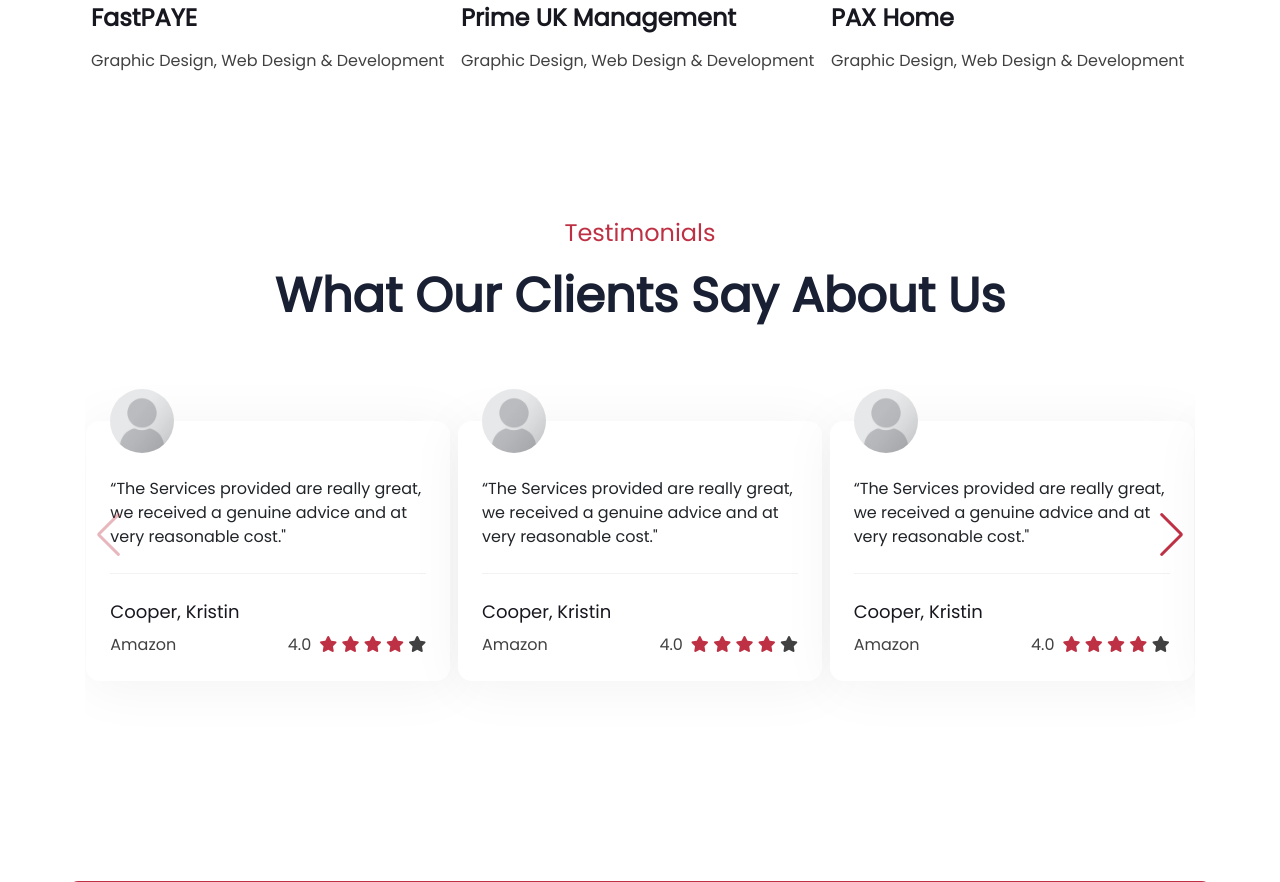
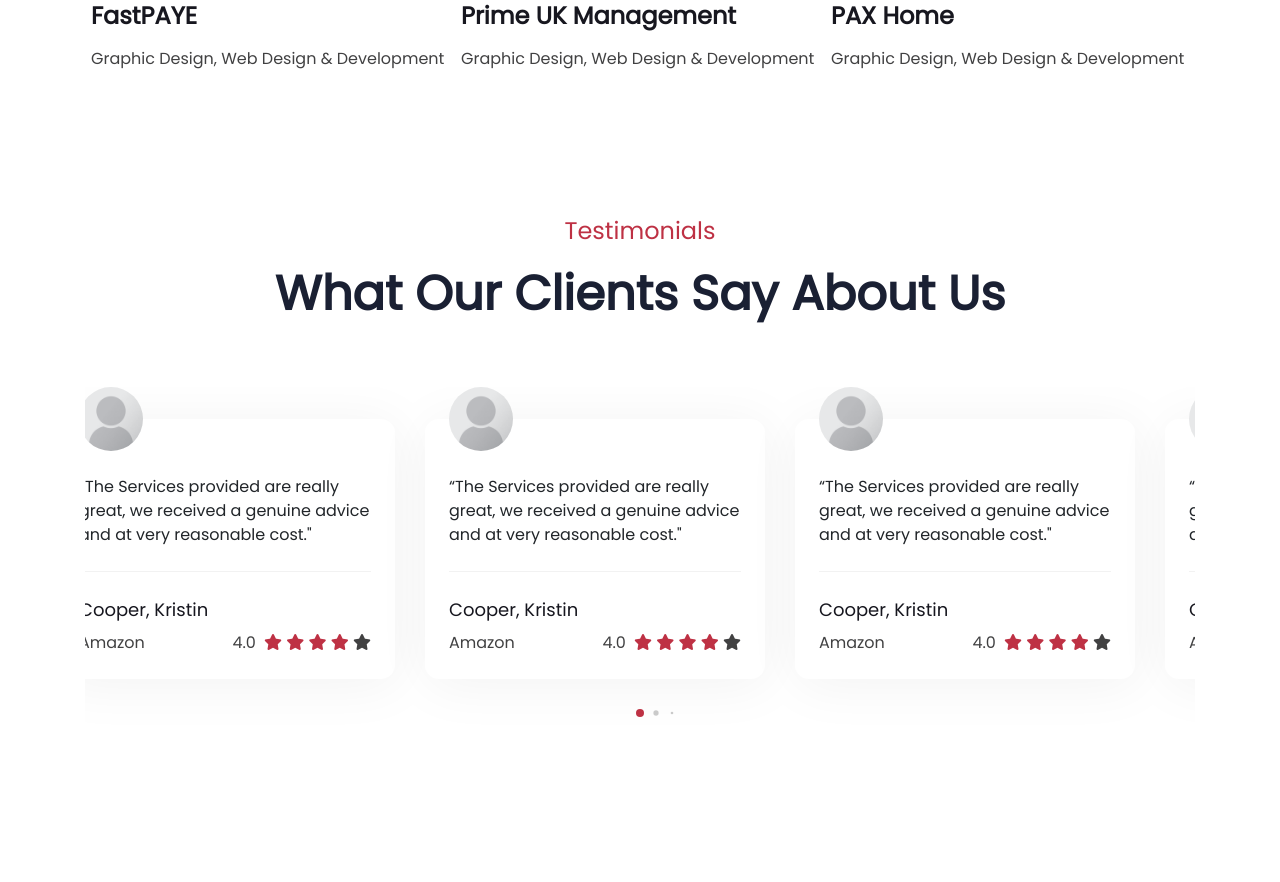
Before and after one commit to al-wazny/portfolio, a PHP site: page / in a window 1280 px wide. Shown: the part 2549-3431 px from the top of the page. Run offline with PHP 8.4, Linux system fonts and the light colour scheme; some libraries are stand-ins or nearby versions.

Commit message:
feat: Make a carousel slider for testimonials and remove the gap between the cards

```diff
--- a/assets/css/abstract/grid.scss
+++ b/assets/css/abstract/grid.scss
@@ -7,6 +7,16 @@
     grid-template-columns: repeat(2, 1fr);
   }
 
+  @media (min-width: 992px) and (max-width: 1200px) {
+    > *:nth-of-type(odd) {
+      margin-left: auto;
+    }
+
+    > *:nth-of-type(even) {
+      margin-right: auto;
+    }
+  }
+
   @media (min-width: 1200px) {
     grid-template-columns: repeat(3, 1fr);
   }
--- a/assets/css/components/testimonial.scss
+++ b/assets/css/components/testimonial.scss
@@ -1,23 +1,6 @@
 $client-img-height: 64px;
 $testimonial-shadow: 3px 5px 55px 2px rgba(0, 0, 0, 0.05);
-$testimonial-width: 364px;
-$testimonial-seperator: 1px solid #F2F2F2;;
-
-
-.mySwiper {
-    overflow-y: visible !important;
-    overflow-x: clip !important;
-
-    .swiper-slide {
-        background-color: transparent !important;
-    }
-
-    .swiper-button-next,
-    .swiper-button-prev {
-        color: $primary-color;
-    }
-}
-
+$testimonial-seperator: 1px solid #f2f2f2;
 
 .testimonial-wrapper {
   margin: 0 auto;
--- a/assets/css/index.css
+++ b/assets/css/index.css
@@ -42,22 +42,18 @@
     grid-template-columns: repeat(2, 1fr);
   }
 }
+@media (min-width: 992px) and (max-width: 1200px) {
+  .grid > *:nth-of-type(odd) {
+    margin-left: auto;
+  }
+  .grid > *:nth-of-type(even) {
+    margin-right: auto;
+  }
+}
 @media (min-width: 1200px) {
   .grid {
     grid-template-columns: repeat(3, 1fr);
   }
-}
-
-.mySwiper {
-  overflow-y: visible !important;
-  overflow-x: clip !important;
-}
-.mySwiper .swiper-slide {
-  background-color: transparent !important;
-}
-.mySwiper .swiper-button-next,
-.mySwiper .swiper-button-prev {
-  color: #BE3144;
 }
 
 .testimonial-wrapper {
@@ -78,7 +74,7 @@
   padding-top: 2rem;
   padding-bottom: 1.5rem;
   margin-bottom: 1.5rem;
-  border-bottom: 1px solid #F2F2F2;
+  border-bottom: 1px solid #f2f2f2;
 }
 .testimonial-wrapper .testimonial-footer .author {
   font-size: 1.125rem;
@@ -375,9 +371,12 @@ footer .contact-col .social-media svg:first-of-type {
   color: white;
 }
 #bootstrap-overrides .card {
-  max-width: 364px;
+  max-width: 340px;
   padding: 1.5rem;
   border: none;
+}
+#bootstrap-overrides .swiper-pagination-bullet-active {
+  background-color: #BE3144;
 }
 
 body {
--- a/assets/css/index.scss
+++ b/assets/css/index.scss
@@ -11,5 +11,5 @@
 @import "./layout/index.scss";
 
 body {
-    font-family: 'Poppins', sans-serif;
+  font-family: "Poppins", sans-serif;
 }
--- a/assets/css/layout/index.scss
+++ b/assets/css/layout/index.scss
@@ -34,12 +34,12 @@
   }
 
   .card {
-        max-width: 364px;
+    max-width: 340px;
     padding: $space-m;
     border: none;
   }
 
-    // .row {
-    //     flex-wrap: nowrap;
-    // }
+  .swiper-pagination-bullet-active {
+    background-color: $primary-color;
   }
+}
--- a/assets/js/app.js
+++ b/assets/js/app.js
@@ -7,54 +7,104 @@ const observer = new IntersectionObserver((entries) => {
         entry.target.classList.remove("show");
       }
     }
-    })
+  });
 });
 
+const hiddenElements = document.querySelectorAll(".hidden");
 
-const hiddenElements = document.querySelectorAll('.hidden');
+hiddenElements.forEach((element) => observer.observe(element));
 
-hiddenElements.forEach(element => observer.observe(element));
-
-const counters = document.querySelectorAll('.count');
+const counters = document.querySelectorAll(".count");
 const speed = 100;
 
-counters.forEach( counter => {
-    counter.setAttribute('data', counter.innerText);
+counters.forEach((counter) => {
+  counter.setAttribute("data", counter.innerText);
   counter.innerText = 0;
 
   const animate = () => {
-        const value = +counter.getAttribute('data');
+    const value = +counter.getAttribute("data");
     const data = +counter.innerText;
 
     const time = value / speed;
 
-        if(data < value) {
+    if (data < value) {
       counter.innerText = Math.ceil(data + time);
       setTimeout(animate, 10);
     } else {
       counter.innerText = value + "+";
     }
-    }
+  };
 
   animate();
 });
 
-var swiper = new Swiper(".mySwiper", {
-    slidesPerView: 1,
-    spaceBetween: 10,
-
+jQuery(document).ready(function () {
+  jQuery(".swiper-container").each(function () {
+    var swiperThis = jQuery(this);
+    var loopLength = swiperThis.data("slides-per-view");
+    var divLength = jQuery(this).find("div.swiper-slide").length;
+    var nextbtn = swiperThis
+      .closest(".swiper-btns")
+      .find(".carousel__btn_next");
+    var prevbtn = swiperThis
+      .closest(".swiper-btns")
+      .find(".carousel__btn_prev");
+    var sPagination = swiperThis
+      .closest(".swiper-cpagination")
+      .find(".carousel__pagination");
+    if (divLength >= loopLength) {
+      var locoSwiper = new Swiper(swiperThis, {
+        slidesPerView: swiperThis.data("slides-per-view"),
+        observer: true,
+        observeParents: true,
+        spaceBetween: swiperThis.data("space-between"),
+        loop: swiperThis.data("loop"),
+        clickable: swiperThis.data("click"),
+        centeredSlides: swiperThis.data("center-slide"),
+        freeMode: swiperThis.data("free-mode"),
+        effect: swiperThis.data("effect"),
+        autoHeight: swiperThis.data("auto-height"),
+        autoplay: swiperThis.data("auto-play"),
+        pagination: {
+          el: sPagination,
+          clickable: true,
+          dynamicBullets: swiperThis.data("dynamic-bullets"),
+        },
+        navigation: {
+          nextEl: nextbtn,
+          prevEl: prevbtn,
+        },
+        scrollbar: {
+          container: swiperThis,
+          hide: true,
+        },
         breakpoints: {
-        991: {
-            slidesPerView: 2,
+          // when window width is >= 320px
+          320: {
+            slidesPerView: swiperThis.data("spvxs"),
+            spaceBetween: swiperThis.data("space-between"),
+          },
+          // when window width is >= 576px
+          576: {
+            slidesPerView: swiperThis.data("spvsm"),
+            spaceBetween: swiperThis.data("space-between"),
+          },
+          // when window width is >= 768px
+          768: {
+            slidesPerView: swiperThis.data("spvmd"),
+            spaceBetween: swiperThis.data("space-between"),
+          },
+          // when window width is >= 992px
+          992: {
+            slidesPerView: swiperThis.data("spvlg"),
+            spaceBetween: swiperThis.data("space-between"),
           },
           1200: {
-            slidesPerView: 3,
-            spaceBetween: 5
-        }
+            slidesPerView: swiperThis.data("spvxl"),
+            spaceBetween: swiperThis.data("space-between"),
           },
-
-    navigation: {
-      nextEl: ".swiper-button-next",
-      prevEl: ".swiper-button-prev",
         },
       });
+    }
+  });
+});
--- a/index.php
+++ b/index.php
@@ -11,7 +11,7 @@
     <link rel="stylesheet" href="https://cdnjs.cloudflare.com/ajax/libs/font-awesome/4.7.0/css/font-awesome.min.css">
     <link rel="stylesheet" href="https://cdn.jsdelivr.net/npm/bootstrap@4.3.1/dist/css/bootstrap.min.css" integrity="sha384-ggOyR0iXCbMQv3Xipma34MD+dH/1fQ784/j6cY/iJTQUOhcWr7x9JvoRxT2MZw1T" crossorigin="anonymous">
     <link rel="stylesheet" href="../assets/css/index.css">
-    <link rel="stylesheet" href="https://cdn.jsdelivr.net/npm/swiper@9/swiper-bundle.min.css" />
+    <link rel="stylesheet" href="https://cdnjs.cloudflare.com/ajax/libs/Swiper/5.2.0/css/swiper.min.css">
     <title>Document</title>
 </head>
 <body id="bootstrap-overrides">
@@ -125,72 +125,66 @@
             </div>
         </section>
 
-        <section class="hidden" id="testimonials">
+
+        <section class="hidden swiper-cpagination" id="testimonials">
             <div class="container">
                 <p class="title">Testimonials</p>
                 <h2>What Our Clients Say About Us</h2>
-                <div class="swiper mySwiper">
-                    <div class="swiper-wrapper">
-                        <div class="swiper-slide">
-                            <?= testimonial(
+                <div class="swiper-container swiper-container-horizontal loco_listing__carousel" data-slides-per-view="3" data-space-between="30" data-loop="true" data-click="false" data-spvxs="1" data-center-xs-slide="true" data-spvsm="auto" data-spvmd="2" data-spvlg="3" data-spvxl="3" data-dynamic-bullets="true" data-free-mode="true">
+                    <div class="swiper-wrapper pb-5">
+                        <?=
+                        testimonial(
                             "../assets/img/placeholder-user.png",
                             "The Services provided are really great, we received a genuine advice and at very reasonable cost.",
                             "Cooper, Kristin",
                             "Amazon",
                             4
-                           ); ?>
-                        </div>
-                        <div class="swiper-slide">
-                            <?= testimonial(
+                        );
+                        testimonial(
                             "../assets/img/placeholder-user.png",
                             "The Services provided are really great, we received a genuine advice and at very reasonable cost.",
                             "Cooper, Kristin",
                             "Amazon",
                             4
-                           ); ?>
-                        </div>
-                        <div class="swiper-slide">
-                            <?= testimonial(
+                        );
+                        testimonial(
                             "../assets/img/placeholder-user.png",
                             "The Services provided are really great, we received a genuine advice and at very reasonable cost.",
                             "Cooper, Kristin",
                             "Amazon",
                             4
-                           ); ?>
-                        </div>
-                        <div class="swiper-slide">
-                            <?= testimonial(
+                        );
+                        testimonial(
                             "../assets/img/placeholder-user.png",
                             "The Services provided are really great, we received a genuine advice and at very reasonable cost.",
                             "Cooper, Kristin",
                             "Amazon",
                             4
-                           ); ?>
-                        </div>
-                        <div class="swiper-slide">
-                            <?= testimonial(
+                        );
+                        testimonial(
                             "../assets/img/placeholder-user.png",
                             "The Services provided are really great, we received a genuine advice and at very reasonable cost.",
                             "Cooper, Kristin",
                             "Amazon",
                             4
-                           ); ?>
-                        </div>
-                        <div class="swiper-slide">
-                            <?= testimonial(
+                        );
+                        testimonial(
                             "../assets/img/placeholder-user.png",
                             "The Services provided are really great, we received a genuine advice and at very reasonable cost.",
                             "Cooper, Kristin",
                             "Amazon",
                             4
-                            ); ?>
+                        );
+                        testimonial(
+                            "../assets/img/placeholder-user.png",
+                            "The Services provided are really great, we received a genuine advice and at very reasonable cost.",
+                            "Cooper, Kristin",
+                            "Amazon",
+                            4
+                        );
+                        ?>
                     </div>
-
-                    </div>
-                    <div class="swiper-pagination"></div>
-
-                    <div class="swiper-button-prev"></div>
-                    <div class="swiper-button-next"></div>
+                    <div class="swiper-pagination loco_carousel__pagination carousel__pagination"></div>
                 </div>
             </div>
         </section>
@@ -212,8 +206,12 @@
 
     <?= footer() ?>
 
+    <script src="https://cdnjs.cloudflare.com/ajax/libs/jquery/3.6.0/jquery.min.js"></script>
+    <script src="https://cdnjs.cloudflare.com/ajax/libs/twitter-bootstrap/4.6.0/js/bootstrap.min.js"></script>
+    <script src="https://cdnjs.cloudflare.com/ajax/libs/Swiper/5.2.0/js/swiper.min.js"></script>
+
     <script src="https://kit.fontawesome.com/6c8be80177.js" crossorigin="anonymous"></script>
-    <script src="https://cdn.jsdelivr.net/npm/swiper@9/swiper-bundle.min.js"></script>
     <script src="./assets/js/app.js"></script>
+
 </body>
 </html>
--- a/view/components/testimonial.php
+++ b/view/components/testimonial.php
@@ -1,5 +1,5 @@
 <?php function testimonial(String $imgPath, String $testimonial, String $name, String $company, int $rating) { ?>
-    <div class="testimonial-wrapper card">
+    <div class="swiper-slide testimonial-wrapper card">
         <img class="rounded-circle" src="<?= $imgPath ?>" alt="client placeholder image">
         <p class="testimonial">
             “<?= $testimonial ?>"
--- a/view/layout/navigation.php
+++ b/view/layout/navigation.php
@@ -1,16 +1,16 @@
 <?php function navigation() { ?>
-    <nav class="w-100 d-flex justify-content-around">
+    <nav class="w-100 d-flex justify-content-between px-5">
         <div class="my-auto">
             <img class="logo" src="../../assets/img/Selection_002.png" alt="">
         </div>
-        <div class="navigation-items">
+        <!-- <div class="navigation-items">
             <ul class="d-flex pl-0 m-0">
                 <li><a class="active" href="#">Home</a></li>
                 <li><a href="#">About Us</a></li>
                 <li><a href="#">Services</a></li>
                 <li><a href="#">Our Work</a></li>
             </ul>
-        </div>
+        </div> -->
         <div class="d-flex align-items-center">
             <div class="language-switch">
                 <select name="language" id="language">
```
Also changed, not shown: assets/css/abstract/grid.css (+8 -0 lines), 2 other files. Lines whose indentation alone changed are shown as unchanged.
